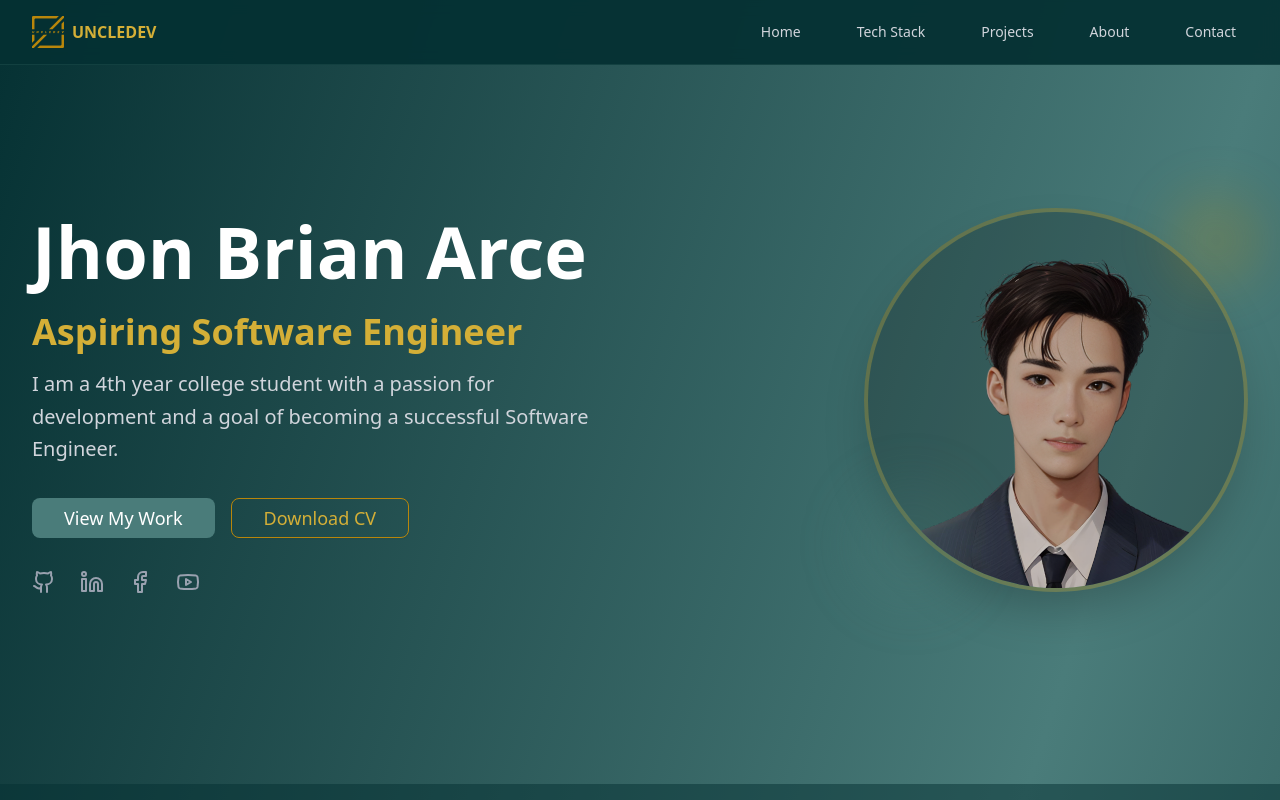
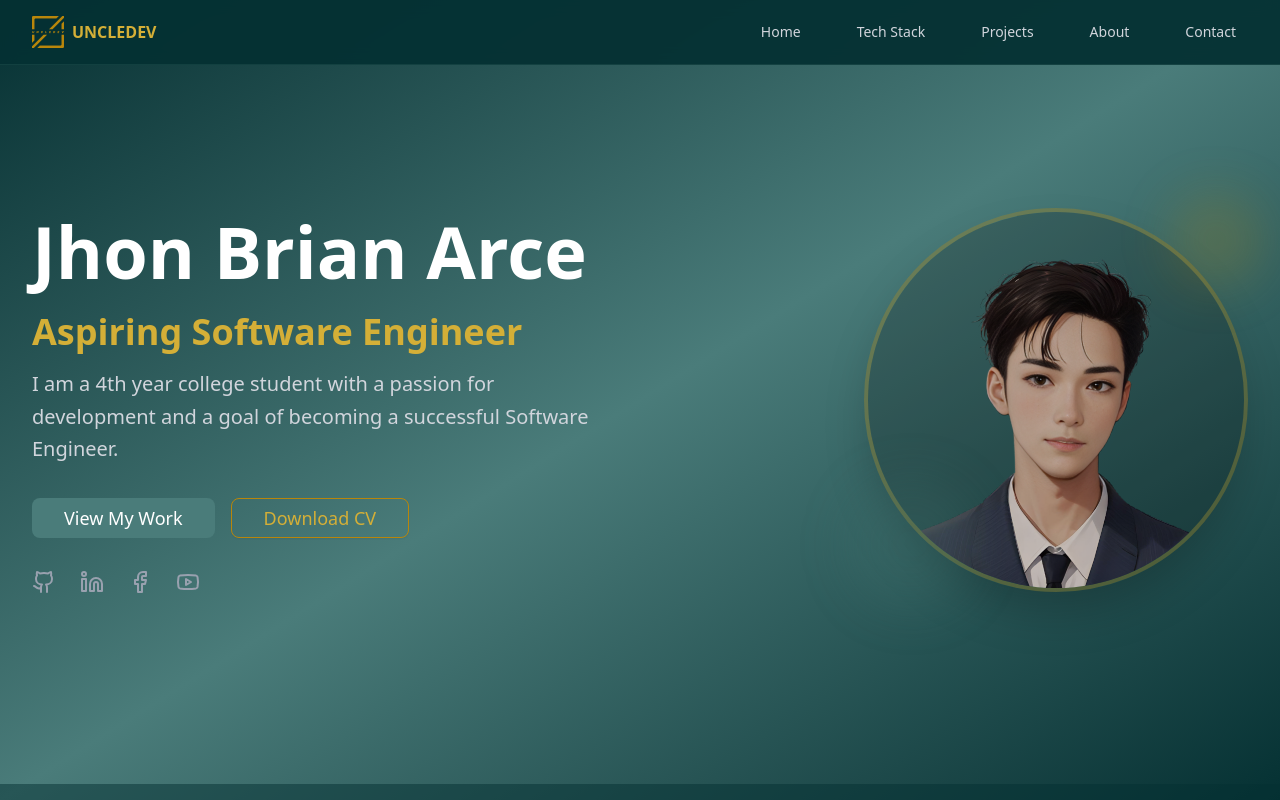
Before and after one commit to uncleedev/portfolio, a Next.js app: page / in a window 1280 px wide. Shown: the top 800 px of the page. Built offline with nearby package versions, Linux system fonts and the light colour scheme.

Commit message:
fixed header

```diff
--- a/app/page.tsx
+++ b/app/page.tsx
@@ -8,7 +8,7 @@ import Topbar from "@/components/Topbar";
 
 export default function Home() {
   return (
-    <div className="min-h-screen  bg-gradient-to-br from-[#053133] via-[#4A7C7A] to-[#053133]">
+    <div className="h-screen w-screen  bg-gradient-to-br from-[#053133] via-[#4A7C7A] to-[#053133]">
       <Topbar />
       <HeroSection />
       <TechStackSection />
--- a/components/Topbar.tsx
+++ b/components/Topbar.tsx
@@ -10,7 +10,7 @@ export default function Topbar() {
 	const [isMenuOpen, setIsMenuOpen] = useState(false);
 
 	return (
-		<nav className="fixed top-0 w-screen bg-primary/95 backdrop-blur-sm border-b border-[#4A7C7A]/20 z-50">
+		<nav className="fixed top-0 w-full bg-primary/95 backdrop-blur-sm border-b border-[#4A7C7A]/20 z-50">
 			<div className="max-w-7xl mx-auto px-4 sm:px-6 lg:px-8">
 				<div className="flex justify-between items-center h-16">
                     <Link
```
